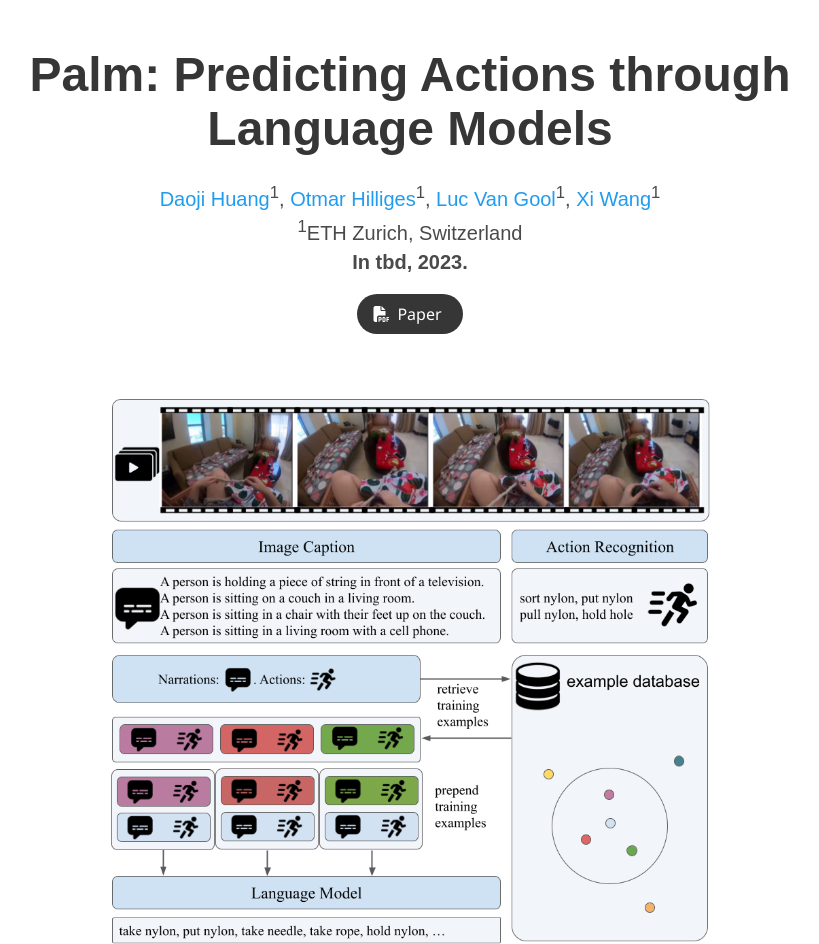
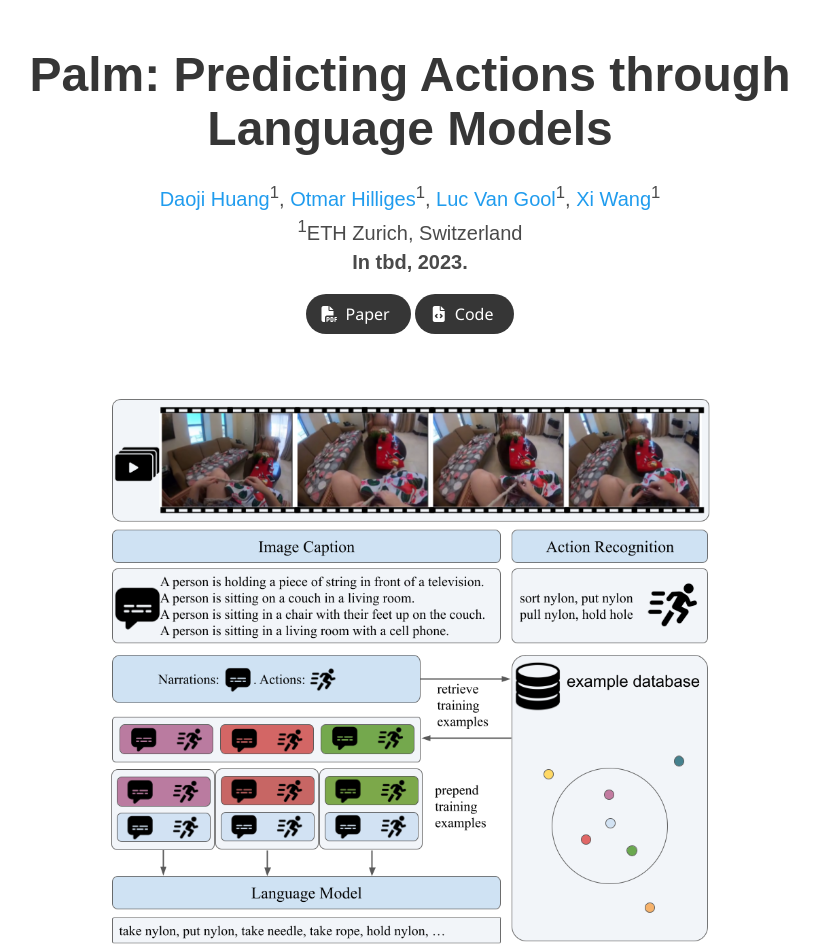
Before and after one commit to eth-ait/palm, a plain HTML site: page index.html in a window 1280 px wide. Shown: the top 944 px of the page, without its empty margins (230-1049 px from the left). Drawn offline with nearby package versions, Linux system fonts and the light colour scheme; some icons are missing; a web font is replaced by a local one.

```diff
--- a/index.html
+++ b/index.html
@@ -67,12 +67,21 @@
             <div class="publication-links">
               <!-- PDF Link. -->
               <span class="link-block">
-                <a href="https://www.google.com"
+                <a href="https://arxiv.org/abs/2306.16545"
                    class="external-link button is-normal is-rounded is-dark">
                   <span class="icon">
                       <i class="fas fa-file-pdf"></i>
                   </span>
                   <span>Paper</span>
+                </a>
+              </span>
+              <span class="link-block">
+                <a href="https://github.com/DanDoge/Palm"
+                   class="external-link button is-normal is-rounded is-dark">
+                  <span class="icon">
+                      <i class="fas fa-file-code"></i>
+                  </span>
+                  <span>Code</span>
                 </a>
               </span>
               <!-- Video Link. -->
```
